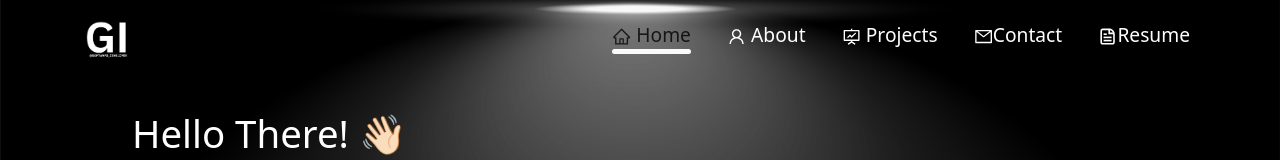
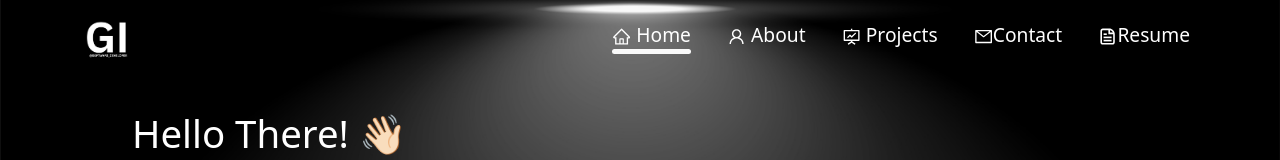
Before and after one commit to GaneshInduri9/React-Portfolio, a React (Create React App) app: page / in a window 1280 px wide. In both pictures the pointer is over the link "Home". Shown: the top 160 px of the page. Built offline with nearby package versions, Linux system fonts and the light colour scheme.

Commit message:
fix: on hover set the color to white
This changes fixes the color change on
hover black to white this was happening
because bootstrap was applying it's
style.

Signed-off-by: Ganesh <ganeshInduri4@gmail.com>

```diff
--- a/src/index.css
+++ b/src/index.css
@@ -153,6 +153,11 @@ body {
   width: 100%;
 }
 
+/* Bootstrap applies it's style here had to use !important*/
+.nav-link:focus, .nav-link:hover{
+  color: #fff !important;
+}
+
   /* Home section */
 .wave {
   animation-name: wave-animation; /* Refers to the name of your @keyframes element below */
```
